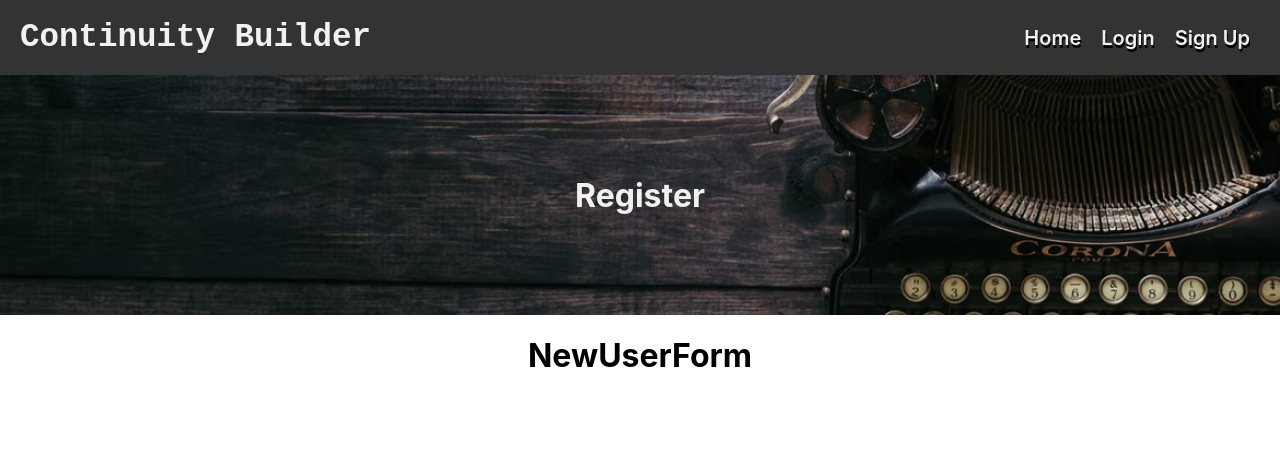
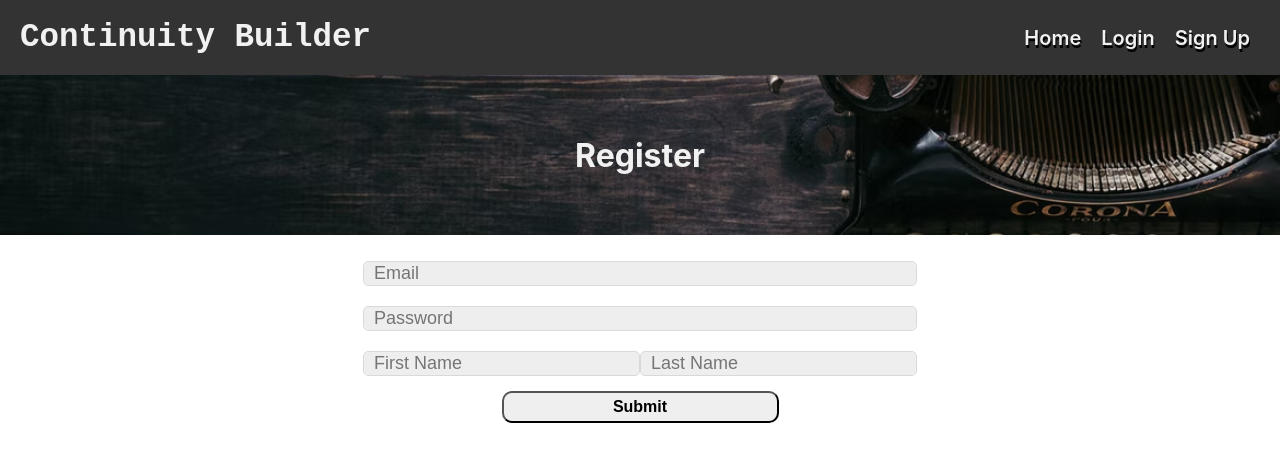
Before and after one commit to jmitsou/cont-builder-React-, a React (Create React App) app: page /signup in a window 1280 px wide. Shown: the top 462 px of the page. Built offline with nearby package versions, Linux system fonts and the light colour scheme.

Commit message:
updated Registration Page

```diff
--- a/src/components/Auth/NewUserForm.js
+++ b/src/components/Auth/NewUserForm.js
@@ -1,8 +1,64 @@
 import React from 'react';
+import Container from '../common/Container';
+import Form from '../common/Form';
+import InlineInputContainer from '../common/InlineInputContainer';
+import Input from '../common/Input';
+import Button from '../common/Button';
 
-const NewUserForm = (props) => {
+const NewUserForm = ({onSubmit, onChange, newUser}) => {
+    //const {onSubmit, onChange, newUser} = props
+
+    const handleChange = (e) => {
+        onChange(e.target.id, e.target.value);
+    }
+
     return (
-        <h1>NewUserForm</h1>
+        <Container >
+            <Form onSubmit={onSubmit} style={{marginTop: '1em'}}>
+            <InlineInputContainer>
+            <Input
+                    name="email"
+                    id="email"
+                    value={newUser.email}
+                    placeholder={"Email"}
+                    onChange={handleChange}
+                    type="email"
+                    required
+                  />
+            </InlineInputContainer>
+            <InlineInputContainer>
+                  <Input
+                    name="password"
+                    id="password"
+                    value={newUser.password}
+                    placeholder={"Password"}
+                    onChange={handleChange}
+                    type="password"
+                    required
+                  />
+            </InlineInputContainer>
+            <InlineInputContainer>
+                <Input
+                    name="fName"
+                    id="fName"
+                    value={newUser.fName}
+                    placeholder={"First Name"}
+                    onChange={handleChange}
+                    type="text"
+                  />
+
+                  <Input
+                    name="lName"
+                    id="fName"
+                    value={newUser.fName}
+                    placeholder={"Last Name"}
+                    onChange={handleChange}
+                    type="text"
+                  />
+            </InlineInputContainer>
+            <Button>Submit</Button>
+            </Form>
+        </Container>
     )
 }
 
--- a/src/components/Auth/Register.js
+++ b/src/components/Auth/Register.js
@@ -3,6 +3,8 @@ import NewUserForm from './NewUserForm';
 import Container from '../common/Container';
 import Splash from '../common/Splash';
 import RegSplash from '../../Assets/RegSplash.avif';
+import axios from 'axios';
+import { apiHostUrl } from '../../config';
 
 const Register = (props) => {
     const [newUser,setNewUser] = useState({
@@ -20,12 +22,37 @@ const Register = (props) => {
         })
     }
 
-    const onSubmit = () => {};
+    const onSubmit = () => {
+
+        const data = newUser;
+        data.name = `${data.fName} ${data.lName}`
+
+        createUser(data);
+
+    };
+
+    const createUser = async (data) => {
+        try {
+            const res = await axios.post(); // add `${apiHostURL}/route for signup, data`
+        } catch (error) {
+            console.error(error.message);
+        }
+
+
+    }
+
+    const login = (data) => {
+
+    }
+
+    const createCustomer = (data) => {
+
+    }
 
     return (
         <Container>
             <Splash image={RegSplash} style={{
-                height: '30vh',
+                height: '20vh',
                 color: '#f1f1f1',
 
             }}>
--- a/src/components/common/Button.js
+++ b/src/components/common/Button.js
@@ -24,7 +24,7 @@ const Button = (props) => {
 const styles = {
   button: {
     alignSelf: 'center',
-    backgroundColor: '#3343f2',
+    backgroundColor: '#grey',
     marginLeft: 5,
     marginRight: 5,
     marginBottom: 10,
--- a/src/components/common/Container.js
+++ b/src/components/common/Container.js
@@ -14,7 +14,8 @@ const defaultStyle = {
     flex: 1,
     flexDirection: 'column',
     alignItems: 'center',
-    minHeight: '100vh'
+    minHeight: '100vh',
+    width: '100%'
 }
 
 export default Container;
--- a/src/components/common/InlineInputContainer.js
+++ b/src/components/common/InlineInputContainer.js
@@ -21,6 +21,7 @@ const styles = {
     borderRadius: 5,
     overflow: "hidden",
     flexWrap: "wrap",
+    margin: '10px'
   },
   error: {
     color: "red",
--- /dev/null
+++ b/src/config.js
@@ -0,0 +1,2 @@
+export const apiHostUrl = "http://localhost:8080"
+export const test = "hello";
```
